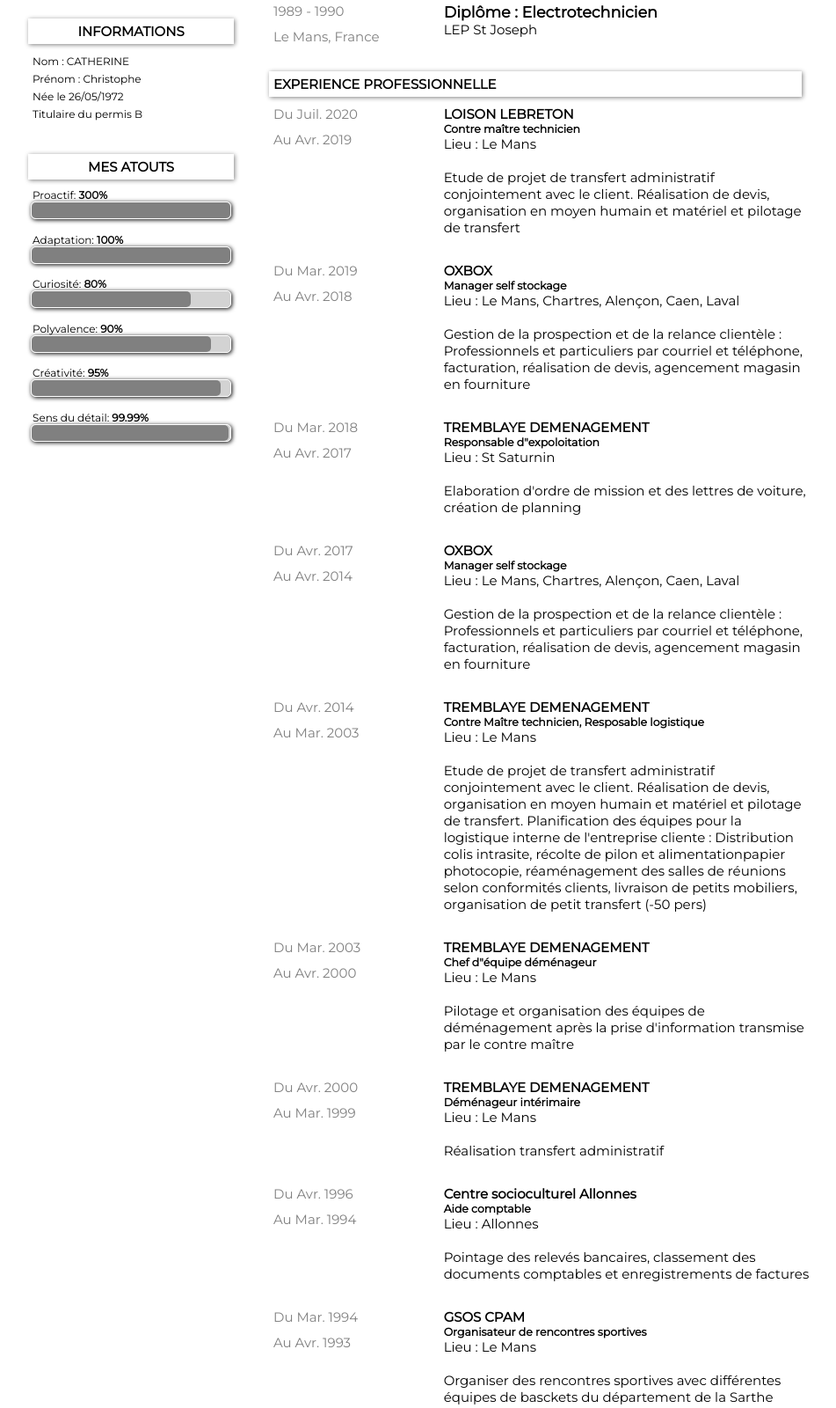
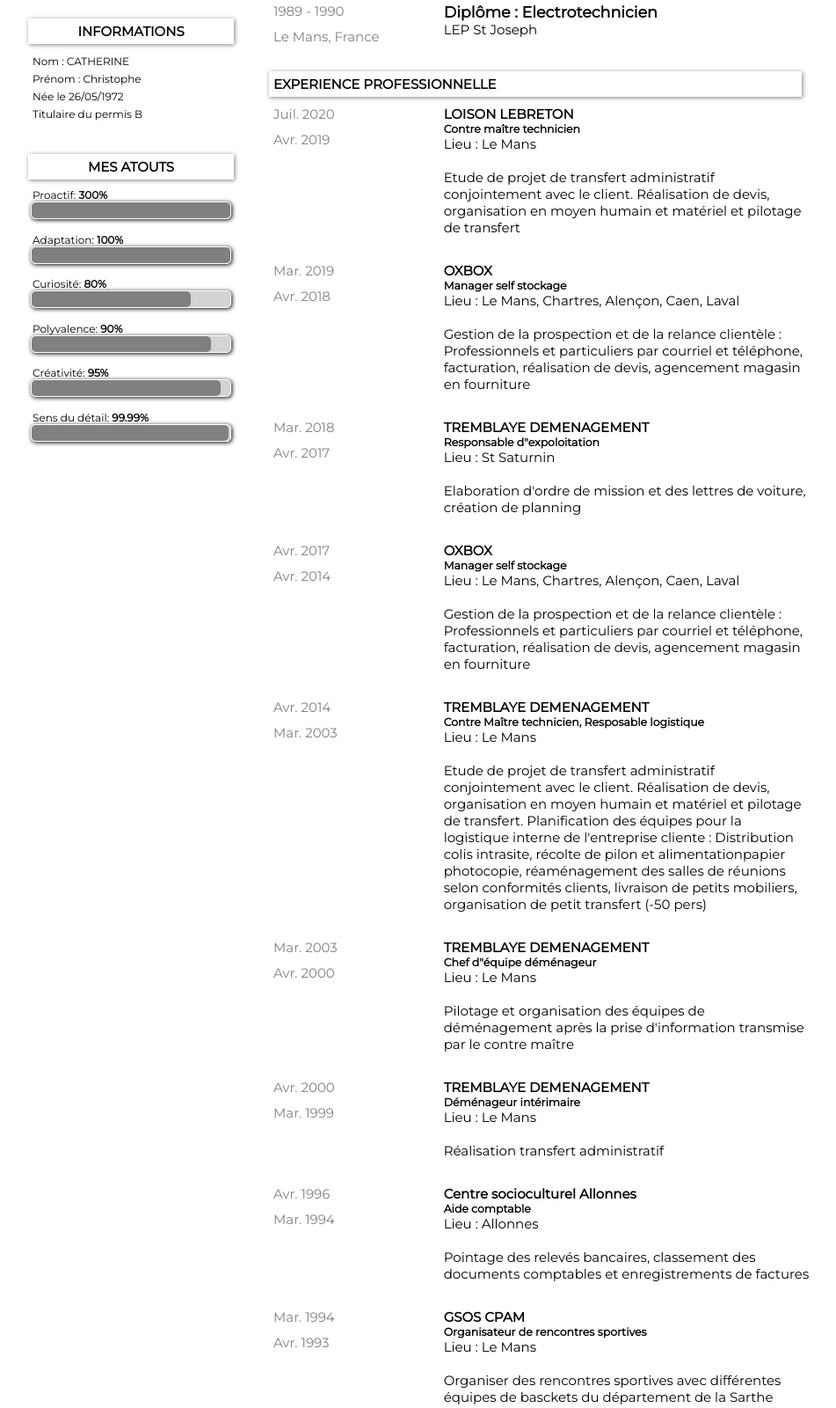
Before and after one commit to christophecatherine/cv_portfolio, a plain HTML site: page cv.html in a window 1280 px wide. Shown: the part 661-2261 px from the top of the page at 88% size, without its empty margins (168-1119 px from the left). Drawn offline with Linux system fonts and the light colour scheme.

Commit message:
modif desingn

```diff
--- a/cv.html
+++ b/cv.html
@@ -129,8 +129,8 @@
             <div class="grid-container">
 
                 <div class="date">
-                    <p>Du Juil. 2020</p>
-                    <p>Au Avr. 2019</p>
+                    <p>Juil. 2020</p>
+                    <p>Avr. 2019</p>
                 </div>
 
                 <div class="exp">
@@ -143,8 +143,8 @@
                 </div>
 
                 <div class="date">
-                    <p>Du Mar. 2019</p>
-                    <p>Au Avr. 2018</p>
+                    <p>Mar. 2019</p>
+                    <p>Avr. 2018</p>
                 </div>
 
                 <div class="exp">
@@ -156,8 +156,8 @@
                 </div>
 
                 <div class="date">
-                    <p>Du Mar. 2018</p>
-                    <p>Au Avr. 2017</p>
+                    <p>Mar. 2018</p>
+                    <p>Avr. 2017</p>
                 </div>
 
                 <div class="exp">
@@ -169,8 +169,8 @@
                 </div>
 
                 <div class="date">
-                    <p>Du Avr. 2017</p>
-                    <p>Au Avr. 2014</p>
+                    <p>Avr. 2017</p>
+                    <p>Avr. 2014</p>
                 </div>
 
                 <div class="exp">
@@ -182,8 +182,8 @@
                 </div>
 
                 <div class="date">
-                    <p>Du Avr. 2014</p>
-                    <p>Au Mar. 2003</p>
+                    <p>Avr. 2014</p>
+                    <p>Mar. 2003</p>
                 </div>
 
                 <div class="exp">
@@ -196,8 +196,8 @@
                 </div>
 
                 <div class="date">
-                    <p>Du Mar. 2003</p>
-                    <p>Au Avr. 2000</p>
+                    <p>Mar. 2003</p>
+                    <p>Avr. 2000</p>
                 </div>
 
                 <div class="exp">
@@ -209,8 +209,8 @@
                 </div>
 
                 <div class="date">
-                    <p>Du Avr. 2000</p>
-                    <p>Au Mar. 1999</p>
+                    <p>Avr. 2000</p>
+                    <p>Mar. 1999</p>
                 </div>
 
                 <div class="exp">
@@ -222,8 +222,8 @@
                 </div>
 
                 <div class="date">
-                    <p>Du Avr. 1996</p>
-                    <p>Au Mar. 1994</p>
+                    <p>Avr. 1996</p>
+                    <p>Mar. 1994</p>
                 </div>
 
                 <div class="exp">
@@ -235,8 +235,8 @@
                 </div>
 
                 <div class="date">
-                    <p>Du Mar. 1994</p>
-                    <p>Au Avr. 1993</p>
+                    <p>Mar. 1994</p>
+                    <p>Avr. 1993</p>
                 </div>
 
                 <div class="exp">
@@ -246,7 +246,6 @@
                     <br>
                     <p>Organiser des rencontres sportives avec différentes équipes de basckets du département de la Sarthe</p>
                 </div>
-
 
             </div>
 
--- a/style.css
+++ b/style.css
@@ -141,6 +141,12 @@ progress::-moz-progress-bar{
     margin : 10px;
 }
 
+.wrapper section ul{
+    text-align: justify;
+    margin : 30px;
+    margin-top: 0px;
+}
+
 #flex-container{
     display:flex;
     flex-wrap: wrap;
```
Also changed, not shown: contact.html (+1 -1 lines), index.html (+18 -3 lines), images/bootstrap.png (added).
